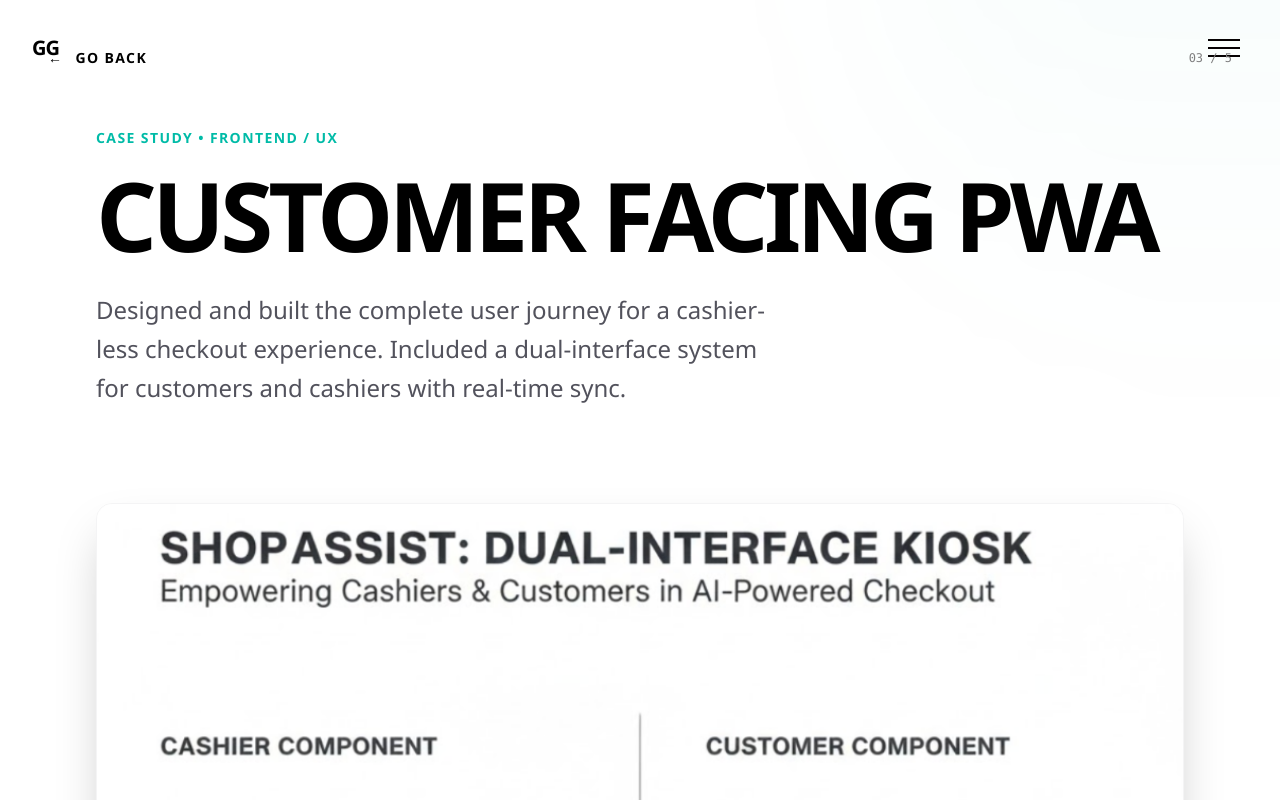
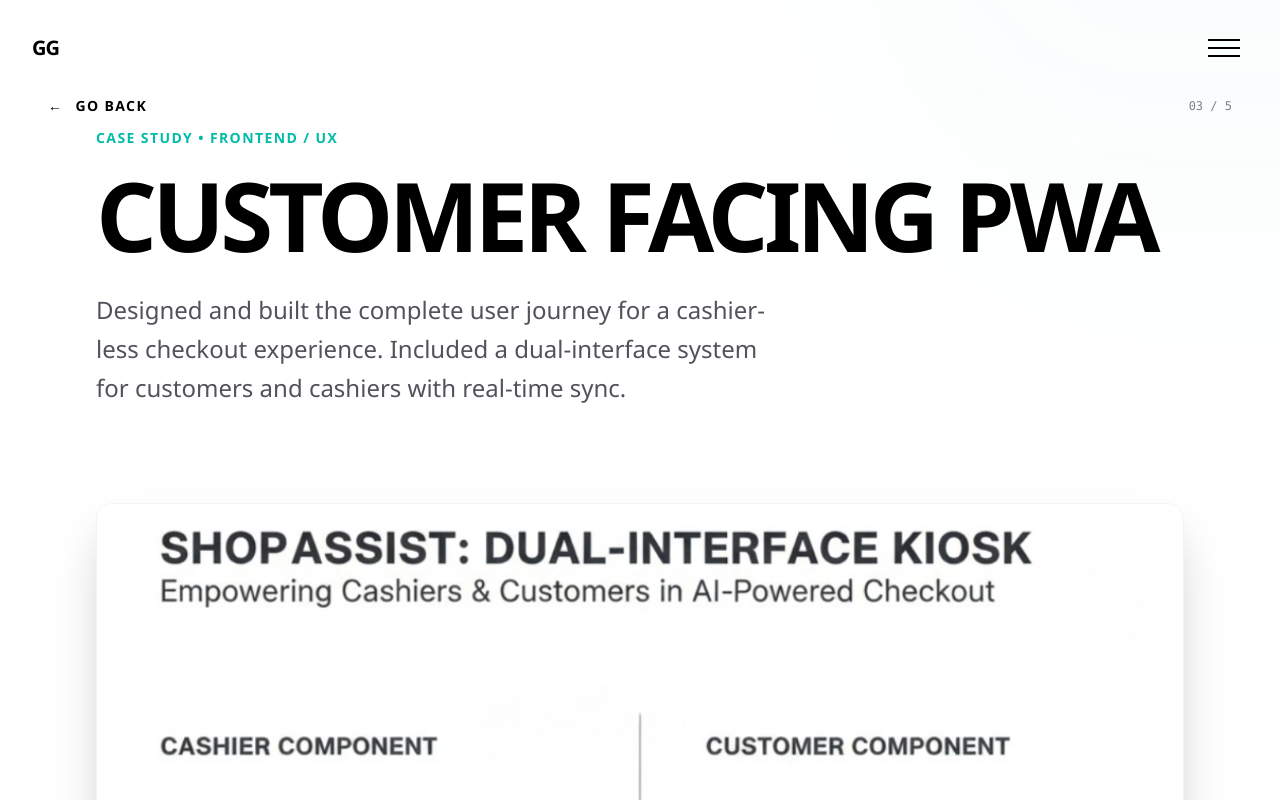
Before and after one commit to GG2GG/portfolio, a Next.js app in the folder web/: page /case-studies/customer-pwa in a window 1280 px wide. Shown: the top 800 px of the page. Built offline with nearby package versions, Linux system fonts and the light colour scheme.

Commit message:
fix(ui): adjust case study nav position to avoid overlap

```diff
--- a/web/app/case-studies/[slug]/CaseStudyClient.tsx
+++ b/web/app/case-studies/[slug]/CaseStudyClient.tsx
@@ -75,8 +75,8 @@ export default function CaseStudyClient({ slug }: CaseStudyClientProps) {
             {/* Background Splash */}
             <div className={`fixed top-0 right-0 w-[800px] h-[800px] bg-gradient-to-b ${gradientBg} rounded-full blur-[120px] -translate-y-1/2 translate-x-1/2 pointer-events-none opacity-50`} />
 
-            {/* Nav / Back */}
-            <nav className="fixed top-0 left-0 w-full p-6 md:p-12 z-50 flex justify-between items-center pointer-events-none mix-blend-difference text-white">
+            {/* Nav / Back - Pushed down to avoid overlap with global nav */}
+            <nav className="fixed top-24 left-0 w-full px-6 md:px-12 z-40 flex justify-between items-center pointer-events-none mix-blend-difference text-white">
                 <button
                     onClick={() => router.back()}
                     className="pointer-events-auto group flex items-center gap-3 text-sm font-bold uppercase tracking-widest hover:text-white/70 transition-colors"
```
